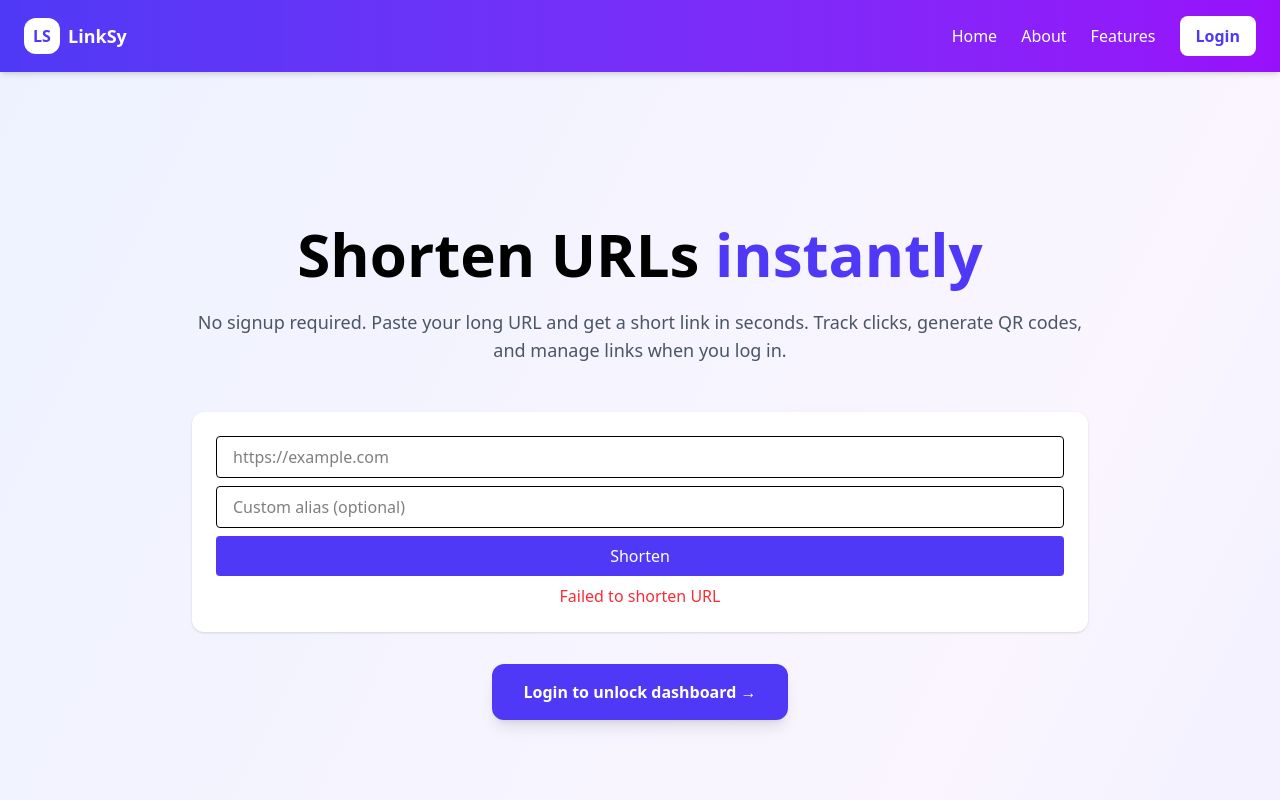
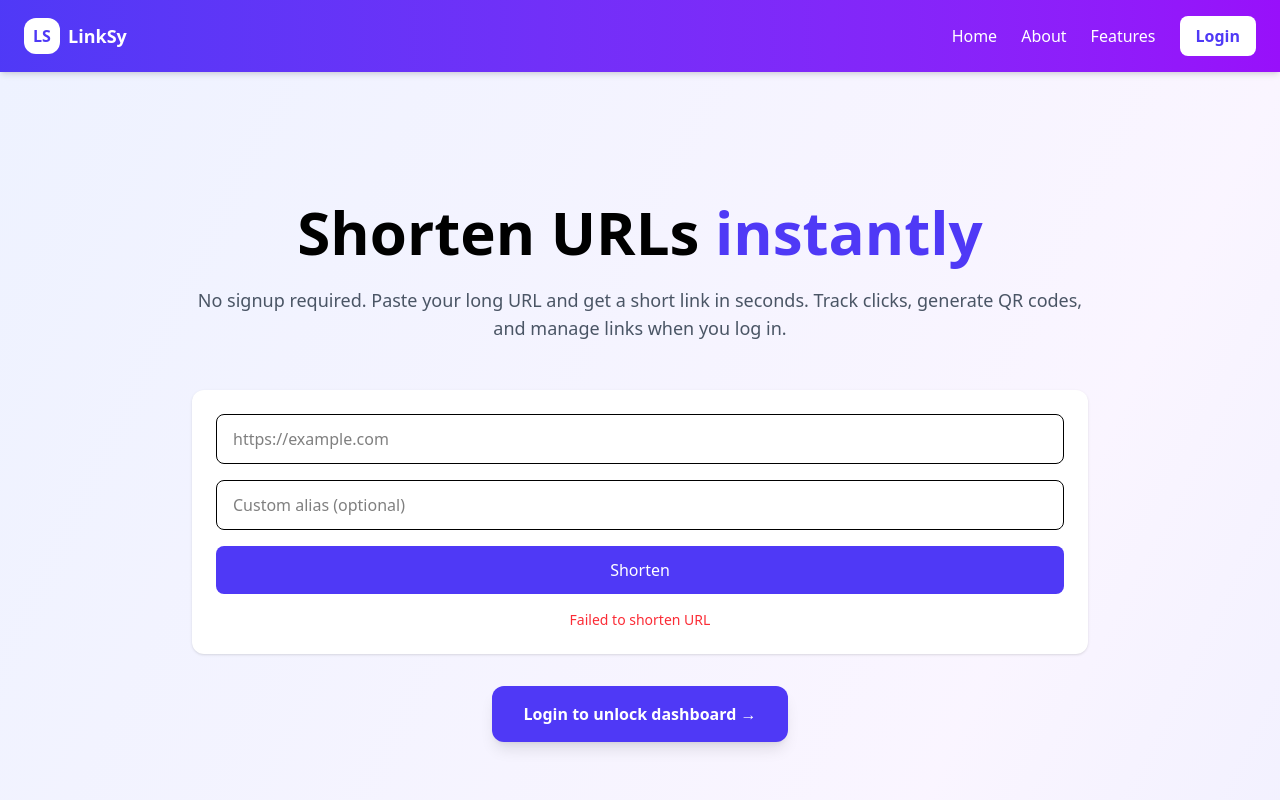
Before and after one commit to Raj969656/Linksy_frontend, a React (Vite) app: page / in a window 1280 px wide. Both pictures are taken after a click on the button "Shorten". Shown: the top 800 px of the page. Built offline with nearby package versions, Linux system fonts and the light colour scheme; no server answers.

Commit message:
Update UrlForm.jsx

```diff
--- a/src/components/UrlForm.jsx
+++ b/src/components/UrlForm.jsx
@@ -10,9 +10,12 @@ export default function UrlForm() {
   const [alias, setAlias] = useState("");
   const [shortId, setShortId] = useState("");
   const [error, setError] = useState("");
+  const [loading, setLoading] = useState(false);
 
   async function submit() {
     setError("");
+    setShortId("");
+    setLoading(true);
 
     try {
       const res = await API.post("/url", {
@@ -24,6 +27,8 @@ export default function UrlForm() {
     } catch (err) {
       console.error(err);
       setError("Failed to shorten URL");
+    } finally {
+      setLoading(false);
     }
   }
 
@@ -37,50 +42,57 @@ export default function UrlForm() {
         value={url}
         onChange={(e) => setUrl(e.target.value)}
         placeholder="https://example.com"
-        className="border w-full mb-2 px-4 py-2 rounded"
+        className="border w-full mb-4 px-4 py-3 rounded-lg outline-none focus:ring-2 focus:ring-indigo-500"
       />
 
       <input
         value={alias}
         onChange={(e) => setAlias(e.target.value)}
         placeholder="Custom alias (optional)"
-        className="border w-full mb-2 px-4 py-2 rounded"
+        className="border w-full mb-4 px-4 py-3 rounded-lg outline-none focus:ring-2 focus:ring-indigo-500"
       />
 
       <button
         onClick={submit}
-        className="bg-indigo-600 text-white px-6 py-2 rounded w-full"
+        disabled={loading}
+        className="bg-indigo-600 hover:bg-indigo-700 text-white px-6 py-3 rounded-lg w-full flex justify-center items-center transition-all duration-300 disabled:opacity-70"
       >
-        Shorten
+        {loading ? (
+          <div className="w-5 h-5 border-2 border-white border-t-transparent rounded-full animate-spin"></div>
+        ) : (
+          "Shorten"
+        )}
       </button>
 
       {error && (
-        <p className="text-red-500 mt-2">
+        <p className="text-red-500 mt-4 text-sm">
           {error}
         </p>
       )}
 
       {shortId && (
-        <div className="mt-4 flex justify-between items-center bg-gray-100 p-3 rounded">
-          <span className="break-all">
+        <div className="mt-6 flex justify-between items-center bg-gray-100 p-4 rounded-lg">
+          <span className="break-all text-sm md:text-base">
             {displayUrl}
           </span>
 
-          <div className="flex gap-3">
+          <div className="flex gap-4 ml-4">
             <a
               href={displayUrl}
               target="_blank"
               rel="noreferrer"
+              className="text-indigo-600 hover:text-indigo-800 transition"
             >
-              <FiExternalLink />
+              <FiExternalLink size={20} />
             </a>
 
             <button
               onClick={() =>
                 navigator.clipboard.writeText(displayUrl)
               }
+              className="text-indigo-600 hover:text-indigo-800 transition"
             >
-              <FiCopy />
+              <FiCopy size={20} />
             </button>
           </div>
         </div>
```
